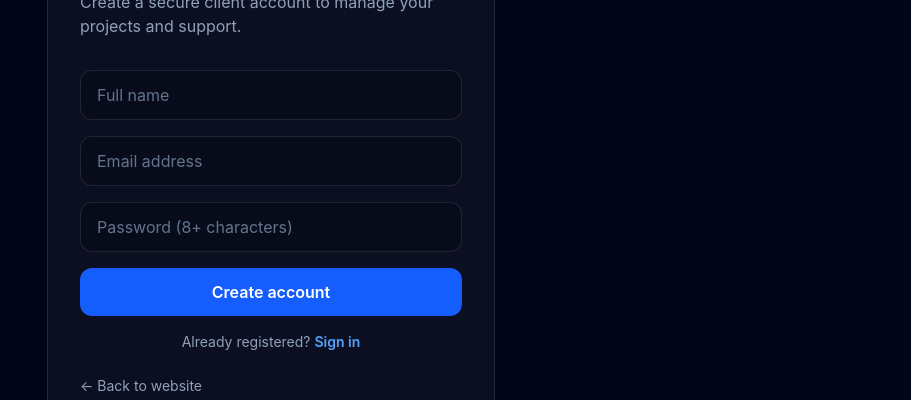
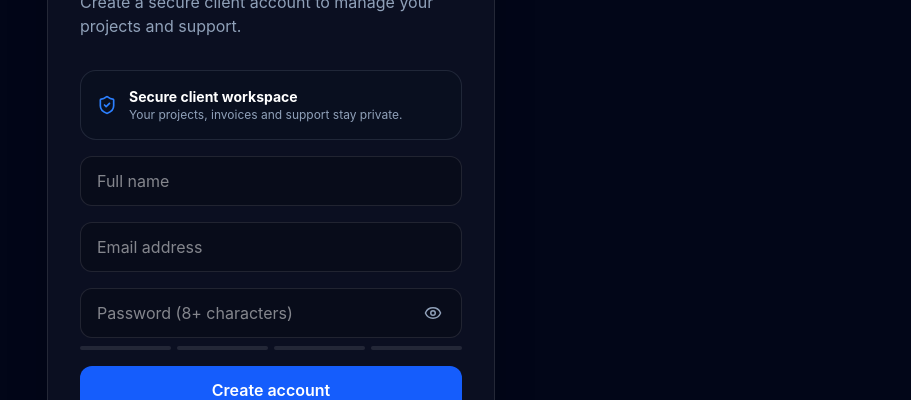
Before and after one commit to uttech996-bit/arshigroup, a Next.js app: page /auth/signup in a window 1280 px wide. Shown: the part 223-623 px from the top of the page, without its empty margins (369-1280 px from the left). Built offline with nearby package versions, Linux system fonts and the light colour scheme; no server answers.

Commit message:
feat: polish secure signup experience

```diff
--- a/src/app/auth/signup/SignupForm.tsx
+++ b/src/app/auth/signup/SignupForm.tsx
@@ -1,49 +1,47 @@
 'use client';
 
-import { FormEvent, useState } from "react";
+import { FormEvent, useMemo, useState } from "react";
 import Link from "next/link";
+import { Eye, EyeOff, ShieldCheck } from "lucide-react";
 import { createClient } from "@/lib/supabase/client";
 
 export default function SignupForm() {
   const [name, setName] = useState("");
   const [email, setEmail] = useState("");
   const [password, setPassword] = useState("");
+  const [showPassword, setShowPassword] = useState(false);
   const [message, setMessage] = useState("");
   const [error, setError] = useState("");
   const [loading, setLoading] = useState(false);
+  const strength = useMemo(() => [password.length >= 8, /[A-Z]/.test(password), /[0-9]/.test(password), /[^A-Za-z0-9]/.test(password)].filter(Boolean).length, [password]);
 
   async function handleSubmit(event: FormEvent<HTMLFormElement>) {
     event.preventDefault();
-    setError("");
-    setMessage("");
+    setError(""); setMessage("");
+    if (password.length < 8) { setError("Use at least 8 characters for your password."); return; }
     setLoading(true);
     const supabase = createClient();
-    const { data, error: signUpError } = await supabase.auth.signUp({
-      email,
-      password,
-      options: { data: { full_name: name } },
-    });
-    if (signUpError) {
-      setError(signUpError.message);
-      setLoading(false);
-      return;
-    }
-    if (data.session) {
-      window.location.assign("/dashboard");
-      return;
-    }
+    const { data, error: signUpError } = await supabase.auth.signUp({ email: email.trim().toLowerCase(), password, options: { data: { full_name: name.trim() } } });
+    if (signUpError) { setError(signUpError.message); setLoading(false); return; }
+    if (data.session) { window.location.assign("/dashboard"); return; }
     setMessage("Account created. Check your email to confirm your account, then sign in.");
     setLoading(false);
   }
 
   return (
     <form onSubmit={handleSubmit} className="mt-8 space-y-4">
-      <input name="name" type="text" autoComplete="name" required value={name} onChange={(e) => setName(e.target.value)} placeholder="Full name" className="w-full rounded-xl border border-white/10 bg-black/20 px-4 py-3 outline-none placeholder:text-slate-500 focus:border-blue-500" />
-      <input name="email" type="email" autoComplete="email" required value={email} onChange={(e) => setEmail(e.target.value)} placeholder="Email address" className="w-full rounded-xl border border-white/10 bg-black/20 px-4 py-3 outline-none placeholder:text-slate-500 focus:border-blue-500" />
-      <input name="password" type="password" autoComplete="new-password" minLength={8} required value={password} onChange={(e) => setPassword(e.target.value)} placeholder="Password (8+ characters)" className="w-full rounded-xl border border-white/10 bg-black/20 px-4 py-3 outline-none placeholder:text-slate-500 focus:border-blue-500" />
+      <div className="premium-card rounded-2xl p-4">
+        <div className="flex items-center gap-3"><ShieldCheck className="size-5 text-blue-500" /><div><p className="text-sm font-bold">Secure client workspace</p><p className="text-xs text-slate-400">Your projects, invoices and support stay private.</p></div></div>
+      </div>
+      <input name="name" type="text" autoComplete="name" required maxLength={100} value={name} onChange={(e) => setName(e.target.value)} placeholder="Full name" className="w-full rounded-xl border border-white/10 bg-black/20 px-4 py-3 outline-none transition focus:border-blue-500 focus:ring-2 focus:ring-blue-500/10" />
+      <input name="email" type="email" autoComplete="email" required maxLength={254} value={email} onChange={(e) => setEmail(e.target.value)} placeholder="Email address" className="w-full rounded-xl border border-white/10 bg-black/20 px-4 py-3 outline-none transition focus:border-blue-500 focus:ring-2 focus:ring-blue-500/10" />
+      <div>
+        <div className="relative"><input name="password" type={showPassword ? "text" : "password"} autoComplete="new-password" minLength={8} required value={password} onChange={(e) => setPassword(e.target.value)} placeholder="Password (8+ characters)" className="w-full rounded-xl border border-white/10 bg-black/20 px-4 py-3 pr-12 outline-none transition focus:border-blue-500 focus:ring-2 focus:ring-blue-500/10" /><button type="button" onClick={() => setShowPassword((v) => !v)} aria-label={showPassword ? "Hide password" : "Show password"} className="absolute right-3 top-1/2 -translate-y-1/2 rounded-lg p-2 text-slate-400 hover:text-white">{showPassword ? <EyeOff size={18}/> : <Eye size={18}/>}</button></div>
+        <div className="mt-2 flex gap-1.5" aria-label="Password strength">{[0,1,2,3].map((i) => <span key={i} className={`h-1 flex-1 rounded-full transition ${i < strength ? "bg-blue-500" : "bg-white/10"}`} />)}</div>
+      </div>
       {error && <p role="alert" className="rounded-xl border border-red-500/20 bg-red-500/10 p-3 text-sm text-red-300">{error}</p>}
       {message && <p role="status" className="rounded-xl border border-emerald-500/20 bg-emerald-500/10 p-3 text-sm text-emerald-300">{message}</p>}
-      <button disabled={loading} type="submit" className="w-full rounded-xl bg-blue-600 px-4 py-3 font-semibold hover:bg-blue-500 disabled:cursor-not-allowed disabled:opacity-60">{loading ? "Creating account…" : "Create account"}</button>
+      <button disabled={loading} type="submit" className="premium-button w-full rounded-xl bg-blue-600 px-4 py-3 font-semibold text-white disabled:cursor-not-allowed disabled:opacity-60">{loading ? "Creating account…" : "Create account"}</button>
       <p className="text-center text-sm text-slate-400">Already registered? <Link href="/auth/login" className="font-semibold text-blue-400 hover:text-blue-300">Sign in</Link></p>
     </form>
   );
```
